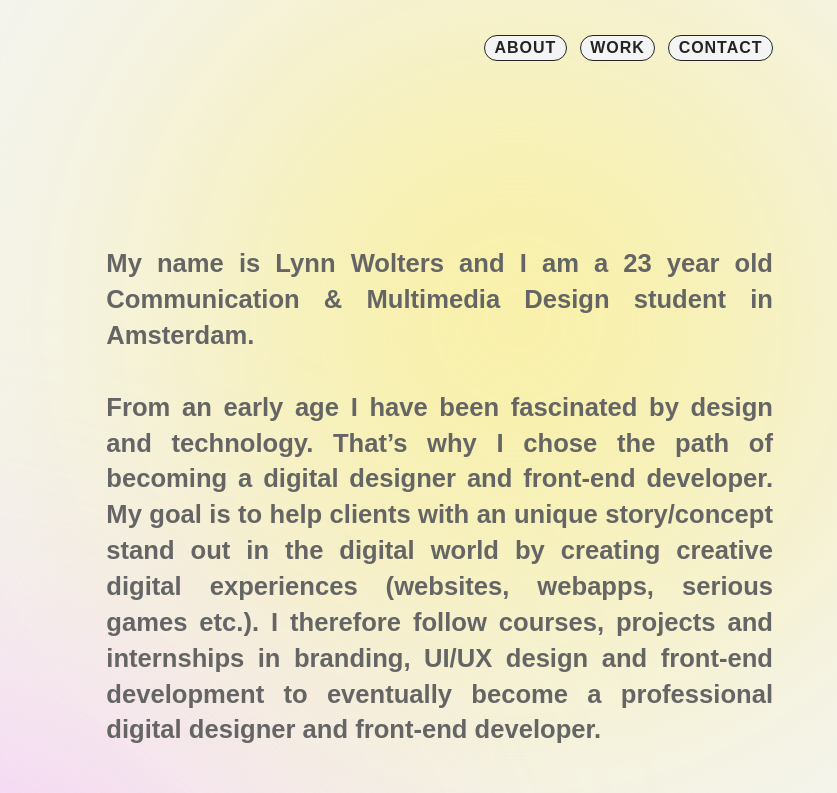
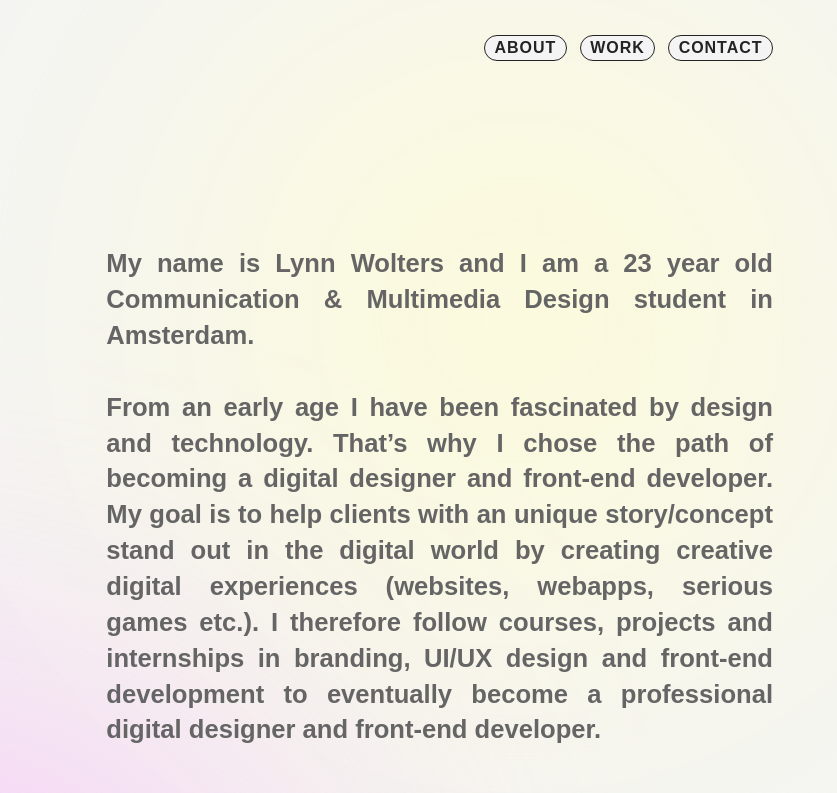
Before and after one commit to lynnwolters/portfolio-build-official, a plain HTML site: page about-mobile.html in a window 1280 px wide. Shown: the top 793 px of the page, 443-1280 px from the left. Drawn offline with Linux system fonts and the light colour scheme; files whose address does not match are found by name.

Commit message:
gradient

```diff
--- a/css/style.css
+++ b/css/style.css
@@ -33,7 +33,7 @@ body {
     right: 0;
     width: 48em;
     height: 48em;
-    background: radial-gradient(#FFE923, #F4F4F4);
+    background: radial-gradient(circle, rgba(255,252,165,1) 7%, rgba(255,255,255,1) 82%, rgba(255,255,255,1) 100%);
     filter: blur(12em);
     border-radius: 1000em;
 }
```
